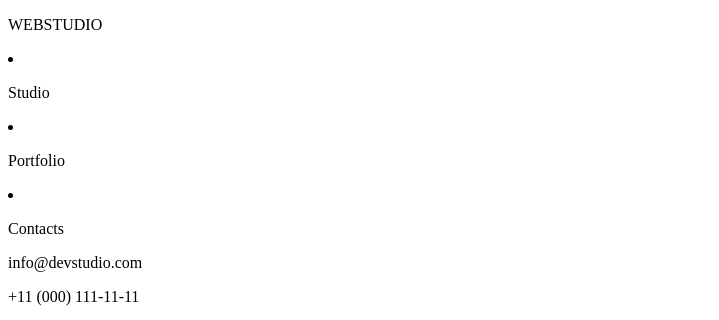
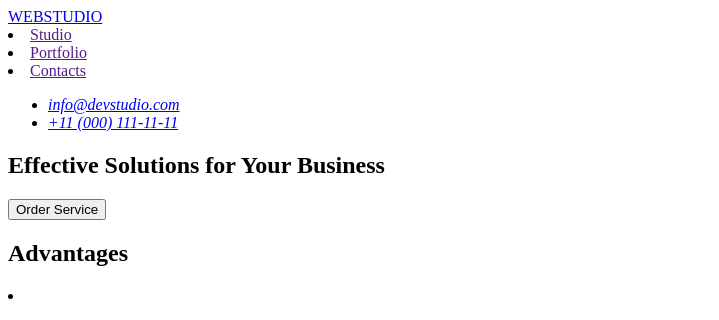
Before and after one commit to Serhii2002/goit-markup-hw-01, a plain HTML site: page index.html in a window 1280 px wide. Shown: the top 320 px of the page, without its empty margins (0-719 px from the left). Drawn offline with Linux system fonts and the light colour scheme.

Commit message:
fix it index.html

```diff
--- a/index.html
+++ b/index.html
@@ -7,30 +7,52 @@
 </head>
 <body>
     <header>
-        <p>WEBSTUDIO</p>
+        <nav>
+
+            <a href="./index.html">WEBSTUDIO</a>
+
             <lu>
-                <nav>
-                    <li>
-                    <p>Studio</p>
-                    </li>
-                    <li>
-                        <p>Portfolio</p>
-                    </li>
-                    <li>
-                        <p>Contacts</p>
-                    </li>
-                </nav>
+
+                <li>
+                 <a href="">Studio</a>
+                </li>
+
+                <li>
+                     <a href="">Portfolio</a>
+                </li>
+
+                <li>
+                     <a href="">Contacts</a>
+                </li>
+
             </lu>
-        <p>info@devstudio.com</p>
-        <p>+11 (000) 111-11-11</p>
+
+        </nav>
+
+        <address>
+            <ul>
+                <li>
+                    <a href=”mailto:info@devstudio.com”>info@devstudio.com</a>
+                </li>
+                <li>
+                    <a href="tel:+110001111111">+11 (000) 111-11-11</a>
+                </li>
+            </ul>
+        </address>
     </header>
     <main>
 
-        <h1>Effective Solutions<br>
-        for Your Business</h1>
-        <button type="button">Order Service</button>
+        <section>
+
+            <h1>Effective Solutions
+            for Your Business</h1>
+            <button type="button">Order Service</button>
+
+        </section>
 
         <section>
+
+            <h2>Advantages</h2>
 
             <lu>
                 <li>
@@ -55,25 +77,27 @@
         </section>
 
         <section>
+
             <h2>Our Team</h2>
+
             <lu>
                 <li>
-                    <img src="./images/img-3.jpg" alt="Mark Guerrero" width="264" height="260">
+                    <img src="./images/img-3.jpg" alt="Mark Guerrero" width="264" >
                     <h3>Mark Guerrero</h3>
                     <p>Product Designer</p>
                 </li>
                 <li>
-                    <img src="./images/img-2.jpg" alt="Tom Ford" width="264" height="260">
+                    <img src="./images/img-2.jpg" alt="Tom Ford" width="264" >
                     <h3>Tom Ford</h3>
                     <p>Frontend Developer</p>
                 </li>
                 <li>
-                    <img src="./images/img-1.jpg" alt="Camila Garcia" width="264" height="260">
+                    <img src="./images/img-1.jpg" alt="Camila Garcia" width="264" >
                     <h3>Camila Garcia</h3>
                     <p>Marketing</p>
                 </li>
                 <li>
-                    <img src="./images/img.jpg" alt="Daniel Wilson" width="264" height="260">
+                    <img src="./images/img.jpg" alt="Daniel Wilson" width="264" >
                     <h3>Daniel Wilson</h3>
                     <p>UI Designer</p>
                 </li>
@@ -84,7 +108,7 @@
     </main>
 
     <footer>
-        <p>WEBSTUDIO</p>
+        <a href="./index.html">WEBSTUDIO</a>
         <p>Increase the flow of customers and sales for your business with digital marketing & growth solutions.</p>
     </footer>
 
```
